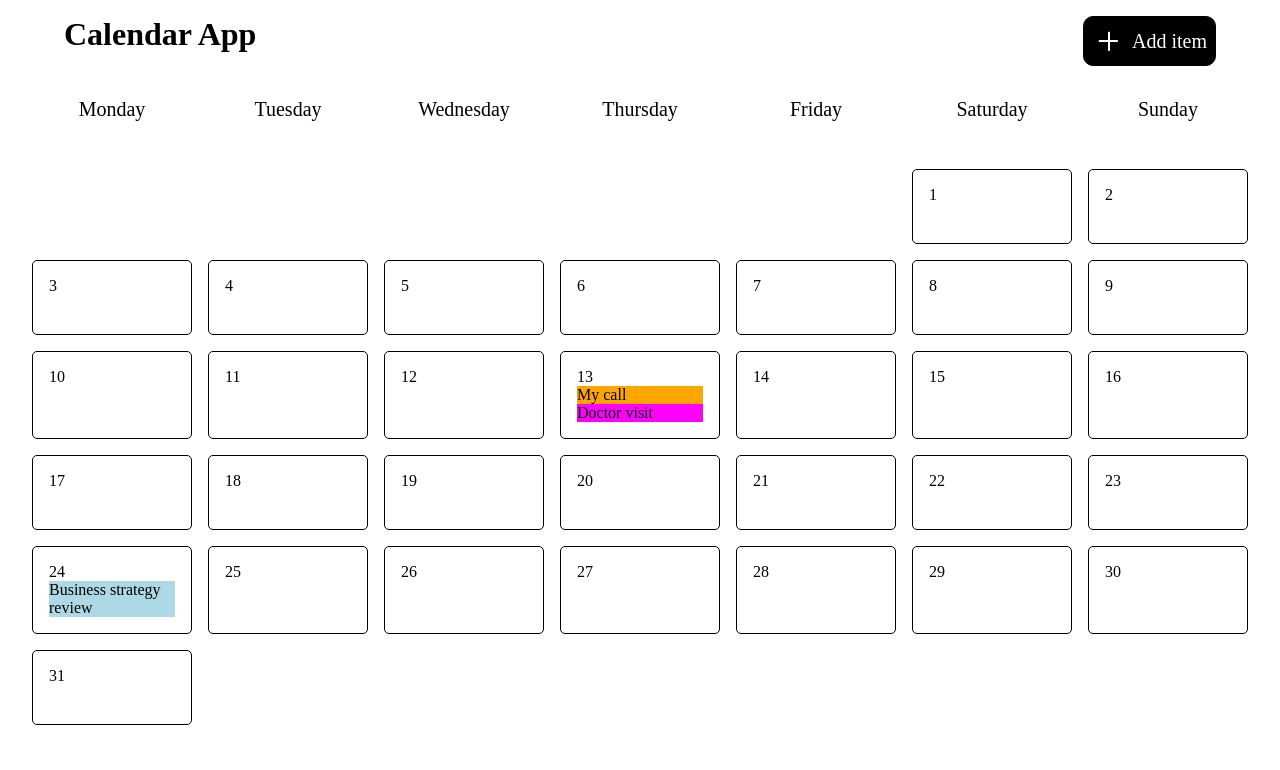
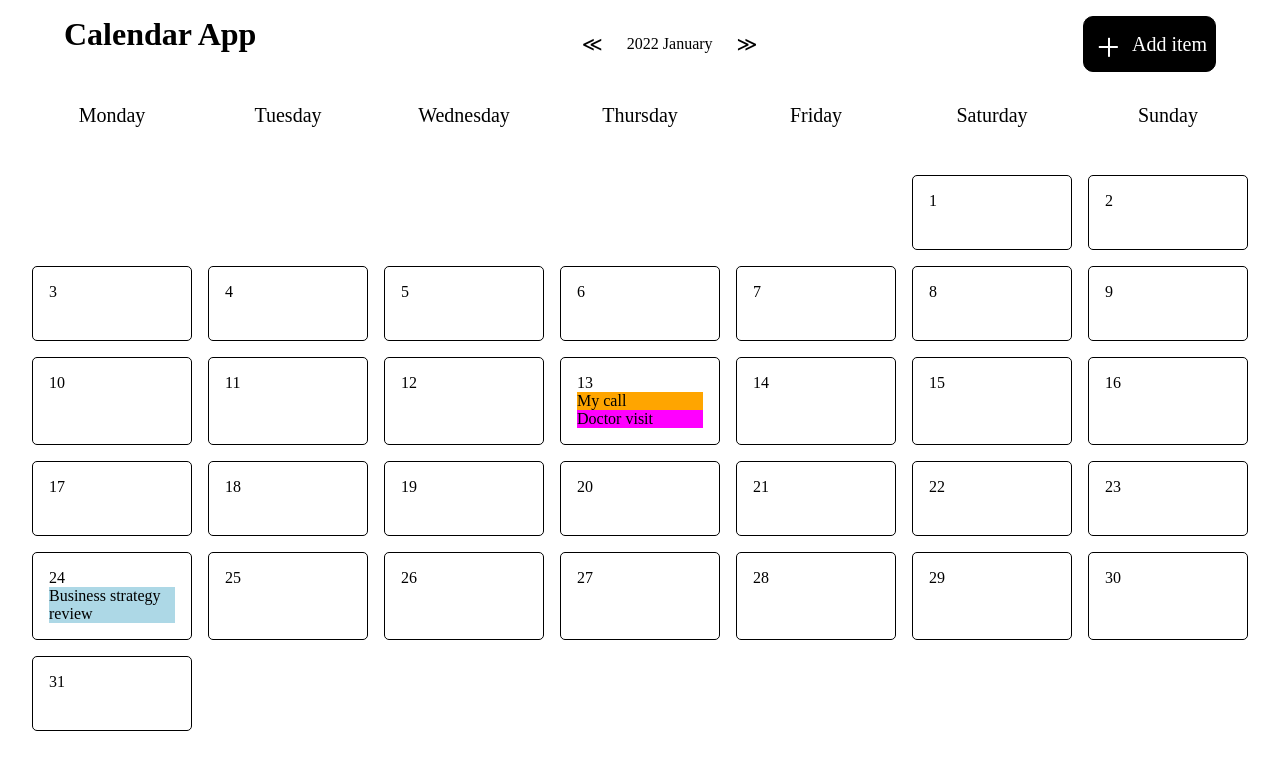
Before and after one commit to vilmis04/Simple-calendar-app, a plain HTML site: page index.html in a window 1280 px wide. Drawn offline with Linux system fonts and the light colour scheme.

Commit message:
[UPD] month navigation

```diff
--- a/app.js
+++ b/app.js
@@ -12,11 +12,13 @@ window.addEventListener("DOMContentLoaded", ()=>{
     const closeBtn = document.querySelector("#close");
     const deleteBtn = document.querySelector("#delete");
     const cancelBtn = document.querySelector("#cancel");
+    const navBtns = document.querySelectorAll(".nav-container button");
 
     // Variable definitions
 
         let itemToDelete = null;
         let eventToRemove = null;
+        const monthToDisplay = {};
         const preloadStorageJan = [
             {"title":"My call","startTime":"19:28","endTime":"22:28","eventDate":"2022-01-13","eventType":"call","description":"Call to my friend","color":"orange","id":"My call_19:28_22:28_2022-01-13_call_Call to my friend_orange"},
             {"title":"Doctor visit","startTime":"09:30","endTime":"10:30","eventDate":"2022-01-13","eventType":"out-of-office","description":"","color":"magenta","id":"Doctor visit_09:30_10:30_2022-01-13_out-of-office__magenta"},
@@ -44,6 +46,22 @@ window.addEventListener("DOMContentLoaded", ()=>{
     }
 
     // Event listeners
+
+    navBtns.forEach(btn => btn.addEventListener("click", (event)=> {
+        const direction = event.target.classList.value;
+        direction === "nav-next" ? monthToDisplay.month++ : monthToDisplay.month--;
+        if (monthToDisplay.month === 12) {
+            monthToDisplay.year++;
+            monthToDisplay.month = 0;
+        } else if (monthToDisplay.month === -1) {
+            monthToDisplay.year--;
+            monthToDisplay.month = 11;
+        }
+        while (calendarLayout.firstChild) calendarLayout.firstChild.remove();
+        getCurrentDate(new Date(monthToDisplay.year, monthToDisplay.month, 1));
+        generateCalenderView();
+        loadAndDisplayEventsFromStorage();
+    }));
 
     cancelBtn.addEventListener("click", ()=> {
         createView.classList.add("hidden");
@@ -183,6 +201,9 @@ window.addEventListener("DOMContentLoaded", ()=>{
     }
 
     function generateCalenderView() {
+        if (Object.keys(monthToDisplay).length == 0) getCurrentDate();
+        const nav = document.querySelector(".nav-date");
+        nav.textContent = `${monthToDisplay.year} ${monthToDisplay.monthStr}`;
         const currentMonthProps = getMonthData();
 
         const firstWeekday = currentMonthProps.firstWeekday;
@@ -203,7 +224,7 @@ window.addEventListener("DOMContentLoaded", ()=>{
             let daysDate = (i+1).toString();
             if (daysDate.length == 1) daysDate = "0".concat(daysDate);
 
-            day.dataset.fullDate = currentMonthProps.yearAndMonthStr+daysDate;
+            day.dataset.fullDate = `${currentMonthProps.yearAndMonthStr}-${daysDate}`;
             day.setAttribute("data-value","".concat(i+1));
             day.append(dayNum);
             calendarLayout.append(day);
@@ -211,9 +232,17 @@ window.addEventListener("DOMContentLoaded", ()=>{
 
     }
 
+    function getCurrentDate(date = new Date) {
+        const currentDate = date;
+        monthToDisplay.monthStr = currentDate.toLocaleString('en-us', { month: 'long' });
+        monthToDisplay.year = currentDate.getFullYear();
+        monthToDisplay.month = currentDate.getMonth();
+    }
+
     function getMonthData() {
+        let currentDate = new Date(monthToDisplay.year, monthToDisplay.month, 1);
+
         const monthData = {};
-        const currentDate = new Date;
         const currentMonth = new Date(currentDate.getFullYear(), currentDate.getMonth()+1, 0);
         const firstDay = new Date(currentDate.getFullYear(), currentDate.getMonth(), 1);
 
@@ -222,7 +251,7 @@ window.addEventListener("DOMContentLoaded", ()=>{
 
         monthData.daysInMonth = currentMonth.getDate();
         monthData.firstWeekday = firstDay.getDay();
-        monthData.yearAndMonthStr = `${currentDate.getFullYear()}-${monthString}-`
+        monthData.yearAndMonthStr = `${currentDate.getFullYear()}-${monthString}`;
 
         return monthData;
     }
@@ -231,7 +260,8 @@ window.addEventListener("DOMContentLoaded", ()=>{
         let events = JSON.parse(sessionStorage.getItem("eventList"));
         if (!events) {
             const today = new Date;
-            events = today.getMonth() == 0? preloadStorageJan : preloadStorageFeb;
+            // events = today.getMonth() == 0? preloadStorageJan : preloadStorageFeb;
+            events = preloadStorageJan.concat(preloadStorageFeb);
             sessionStorage.setItem("eventList", JSON.stringify(events));
         }
         return events;
--- a/index.html
+++ b/index.html
@@ -11,6 +11,11 @@
   <body>
     <header>
       <h1>Calendar App</h1>
+      <div class="nav-container">
+        <button class="nav-prev">&#8810</button>
+        <div class="nav-date">XXXXX</div>
+        <button class="nav-next">&#8811</button>
+      </div>
       <div class="add-item-wrapper">
         <div class="hide-btn rotated">
           <div class="line1"></div>
--- a/style.css
+++ b/style.css
@@ -215,3 +215,24 @@ button {
     color: white;
     background: red;
 }
+
+.nav-container {
+    display: flex;
+    align-items: center;
+}
+
+.nav-date {
+    margin: 0 1rem;
+}
+
+.nav-prev,
+.nav-next {
+    border: none;
+    background: none;
+    cursor: pointer;
+}
+
+.nav-prev:hover,
+.nav-next:hover {
+    transform: scale(1.1);
+}
```
